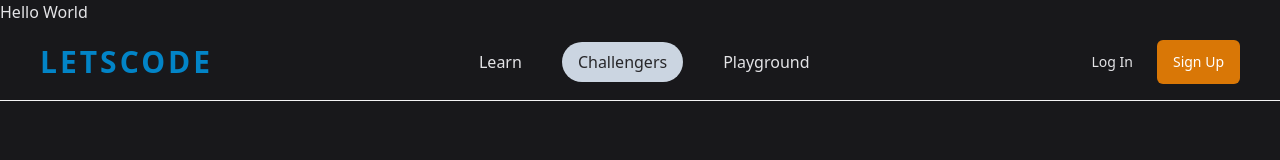
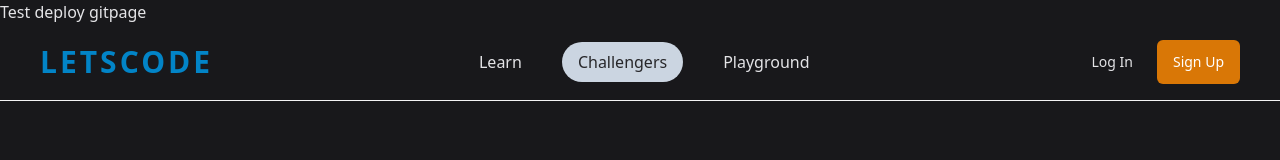
Before and after one commit to mvocoding/CodeMax, a React (Vite) app: page / in a window 1280 px wide. Shown: the top 160 px of the page. Built offline with nearby package versions, Linux system fonts and the light colour scheme.

Commit message:
test deploy gitpage

```diff
--- a/package.json
+++ b/package.json
@@ -6,10 +6,13 @@
   "scripts": {
     "dev": "vite",
     "build": "vite build",
+    "predeploy": "npm run build",
+    "deploy": "gh-pages -d dist",
     "lint": "eslint . --ext ts,tsx --report-unused-disable-directives --max-warnings 0",
     "preview": "vite preview"
   },
   "dependencies": {
+    "gh-pages": "^6.1.1",
     "react": "^18.3.1",
     "react-dom": "^18.3.1",
     "tailwind-merge": "^2.4.0"
--- a/src/App.tsx
+++ b/src/App.tsx
@@ -13,7 +13,7 @@ function App() {
         [&_h2]:font-medium
         [&_h2]:uppercase
         `}>
-      <div>Hello World</div>
+      <div>Test deploy gitpage</div>
       <Header className='px-10'></Header>
       <Hero className='flex justify-center'></Hero>
       <Banner className='max-w-[80%] mx-auto'></Banner>
```
Also changed, not shown: 1 other file (tests, documents, lock files or other folders).
